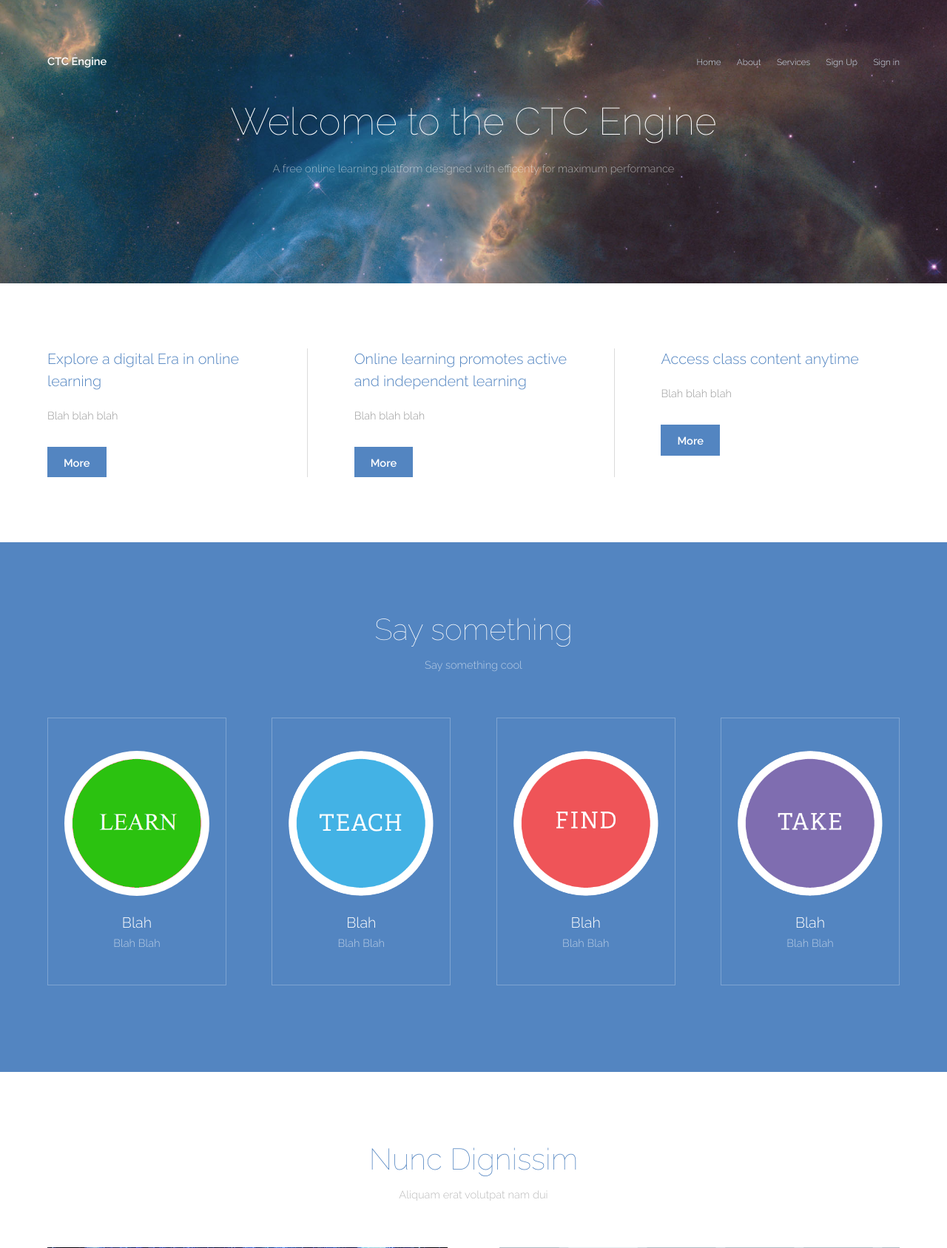
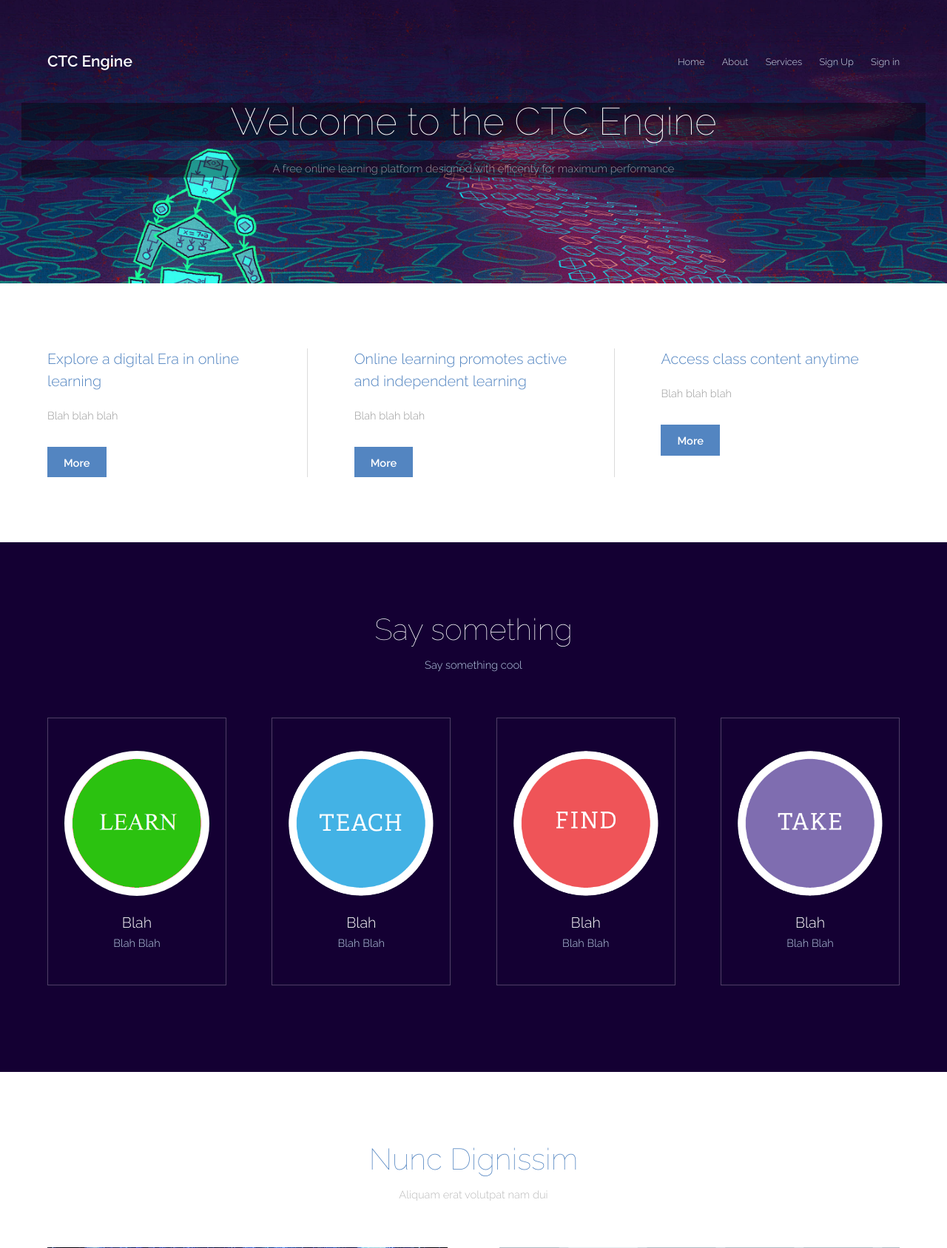
Before and after one commit to keeffy96/FinalYearProject, a Flask app: page /testHomePage in a window 1280 px wide. Shown: the top 1687 px of the page at 74% size. Run offline with Flask 2, Linux system fonts and the light colour scheme; some libraries are stand-ins or nearby versions.

Commit message:
Updated home page

```diff
--- a/static/css/main.css
+++ b/static/css/main.css
@@ -2934,7 +2934,7 @@
 
 	#banner {
 		padding: 12em 0 10em 0;
-		background-image: url("/static/img/new/banner.jpg");
+		background-image: url("/static/img/new/csImage.jpg");
 		background-size: cover;
 		background-position: top;
 		background-attachment: fixed;
--- a/templates/newHomePage.html
+++ b/templates/newHomePage.html
@@ -2,23 +2,30 @@
 {% block body %}
 
 <link rel="stylesheet" href="static/css/main.css" />
+<style type="text/css">
+	#asize {
+		font-size: 16px;
+	}
+</style>
 
 <header id="header">
 	<div class="inner">
-		<a href="testHomePage" class="logo">CTC Engine</a>
+		<a style="font-size: 21px;" href="testHomePage" class="logo">CTC Engine</a>
 		<nav id="nav">
-			<a href="testHomePage">Home</a>
-			<a href="#">About</a>
-			<a href="#">Services</a>
-			<a data-toggle="modal" data-target="#registerModal">Sign Up</a>
-			<a data-toggle="modal" data-target="#signInModal">Sign in</a>
+			<div id="asize">
+				<a href="testHomePage">Home</a>
+				<a href="#">About</a>
+				<a href="#">Services</a>
+				<a data-toggle="modal" data-target="#registerModal">Sign Up</a>
+				<a data-toggle="modal" data-target="#signInModal">Sign in</a>
+			</div>
 		</nav>
 	</div>
 </header>
 
-<section style="background-image: url('/static/img/new/banner.jpg'); margin-top:-15px;" id="banner">
-	<h1>Welcome to the CTC Engine</h1>
-	<p>A free online learning platform designed with efficenty for maximum performance</p>
+<section style="background-image: url('/static/img/new/csImage.jpg'); margin-top:-15px;" id="banner">
+	<h1 style="background-color: rgba(0, 0, 0, 0.4);">Welcome to the CTC Engine</h1>
+	<p style="background-color: rgba(0, 0, 0, 0.4);">A free online learning platform designed with efficenty for maximum performance</p>
 </section>
 
 <section id="one" class="wrapper">
@@ -63,7 +70,7 @@
 	</div>
 </section>
 
-<section id="two" class="wrapper style1 special">
+<section id="two" class="wrapper style1 special" style="background-color: #140033">
 	<div class="inner">
 		<header>
 			<h2>Say something</h2>
```
Also changed, not shown: static/img/new/csImage.jpg (added), static/img/new/csImage2.jpg (added).
